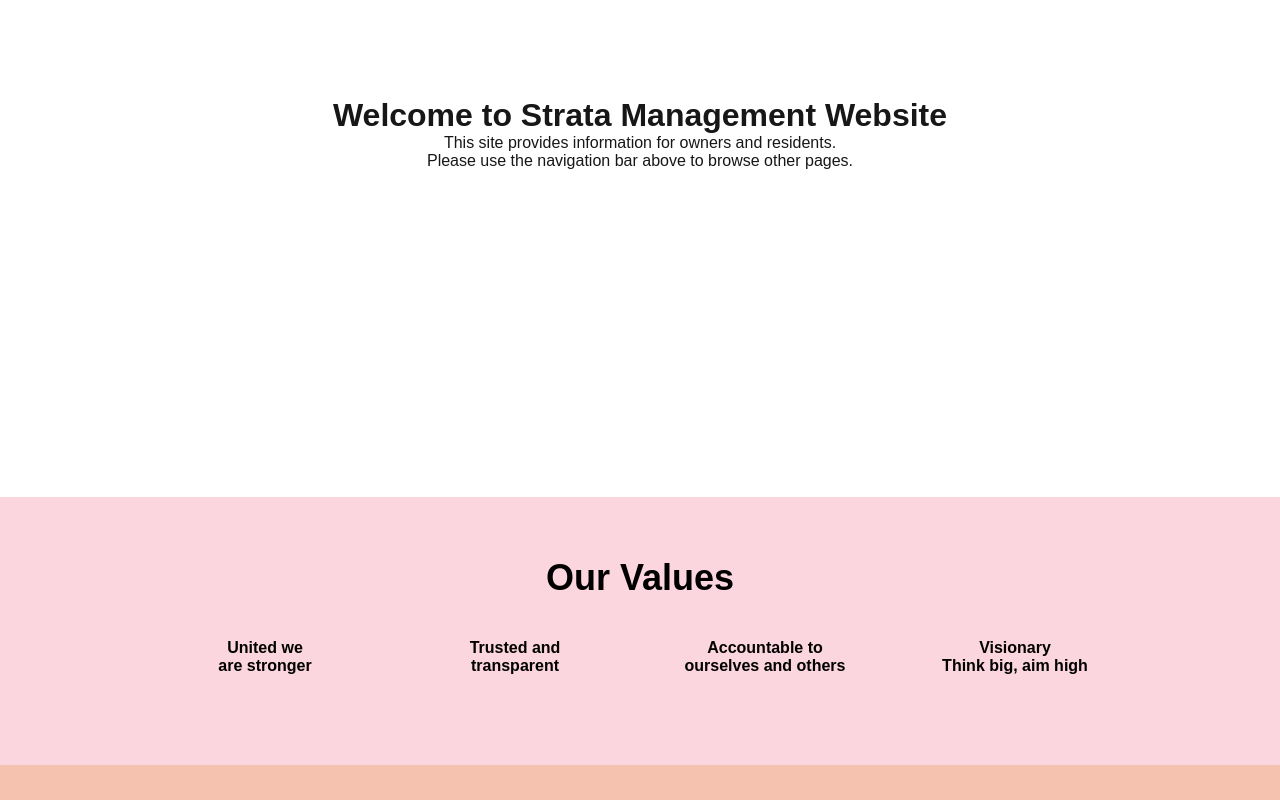
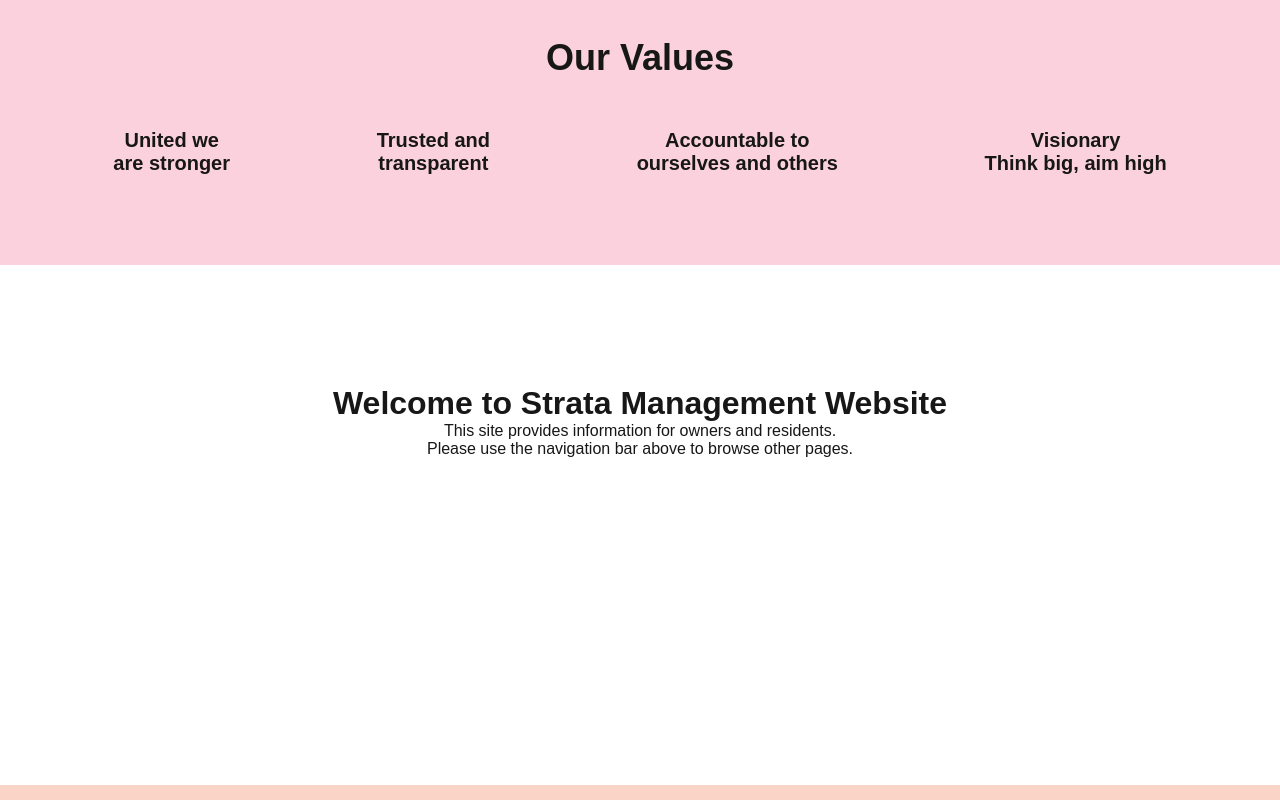
Before and after one commit to kcui07/strata-management, a Next.js app: page / in a window 1280 px wide. Shown: the part 460-1260 px from the top of the page. Built offline with nearby package versions, Linux system fonts and the light colour scheme.

Commit message:
feat: add Our Values section with centered title and bold content

```diff
--- a/pages/index.js
+++ b/pages/index.js
@@ -17,45 +17,31 @@ export default function Home() {
         />
       </div>
 
+      <section style={{ backgroundColor: '#FAD1DC', padding: '60px 20px', textAlign: 'center' }}>
+        <h2 style={{ fontSize: '36px', fontWeight: 'bold', marginBottom: '50px' }}>Our Values</h2>
+
+        <div style={{ display: 'flex', justifyContent: 'space-around', flexWrap: 'wrap', maxWidth: '1200px', margin: '0 auto' }}>
+          <div style={{ fontSize: '20px', fontWeight: 'bold', marginBottom: '30px' }}>
+            United we <br /> are stronger
+          </div>
+          <div style={{ fontSize: '20px', fontWeight: 'bold', marginBottom: '30px' }}>
+            Trusted and <br /> transparent
+          </div>
+          <div style={{ fontSize: '20px', fontWeight: 'bold', marginBottom: '30px' }}>
+            Accountable to <br /> ourselves and others
+          </div>
+          <div style={{ fontSize: '20px', fontWeight: 'bold', marginBottom: '30px' }}>
+            Visionary <br /> Think big, aim high
+          </div>
+        </div>
+      </section>
+
       <main style={{ textAlign: 'center', marginTop: '120px', minHeight: 'calc(100vh - 400px)' }}>
         <h1>Welcome to Strata Management Website</h1>
         <p>This site provides information for owners and residents.</p>
         <p>Please use the navigation bar above to browse other pages.</p>
       </main>
 
-      <section style={{
-        backgroundColor: '#fcd6df',
-        color: 'black',
-        padding: '60px 20px',
-        textAlign: 'center'
-      }}>
-        <h2 style={{ fontSize: '36px', marginBottom: '40px' }}>Our Values</h2>
-
-        <div style={{
-          display: 'flex',
-          justifyContent: 'space-around',
-          flexWrap: 'wrap',
-          maxWidth: '1000px',
-          margin: '0 auto'
-        }}>
-          <div style={{ width: '220px', marginBottom: '30px' }}>
-            <p style={{ fontWeight: 'bold' }}>United we<br />are stronger</p>
-          </div>
-
-          <div style={{ width: '220px', marginBottom: '30px' }}>
-            <p style={{ fontWeight: 'bold' }}>Trusted and<br />transparent</p>
-          </div>
-
-          <div style={{ width: '220px', marginBottom: '30px' }}>
-            <p style={{ fontWeight: 'bold' }}>Accountable to<br />ourselves and others</p>
-          </div>
-
-          <div style={{ width: '220px', marginBottom: '30px' }}>
-            <p style={{ fontWeight: 'bold' }}>Visionary<br />Think big, aim high</p>
-          </div>
-        </div>
-      </section>
-
       <Footer />
     </>
   );
--- a/styles/Footer.module.css
+++ b/styles/Footer.module.css
@@ -1,5 +1,5 @@
 .footer {
-    background-color: #f5c2b0;
+    background-color: #fad4c7;
     color: rgb(0, 0, 0);
     padding: 40px 20px;
   }
```
